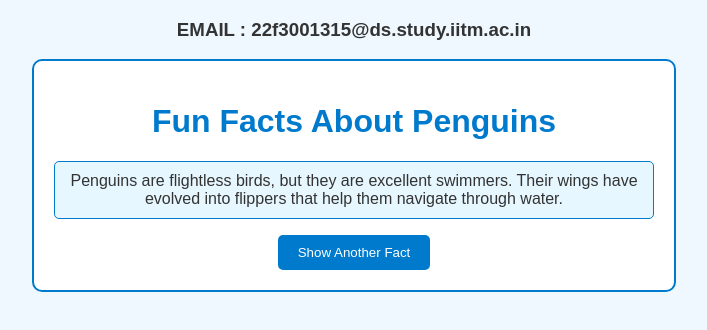
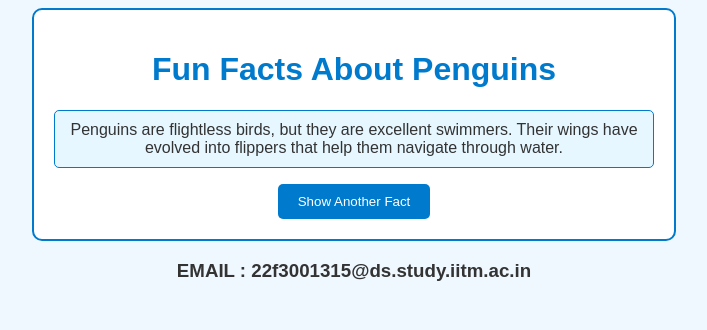
Before and after one commit to gkmfrombs/pengsfacts, a plain HTML site: page index.html in a window 1280 px wide. Shown: the whole page, without its empty margins (286-993 px from the left). Drawn offline with Linux system fonts and the light colour scheme.

Commit message:
Update index.html

```diff
--- a/index.html
+++ b/index.html
@@ -53,12 +53,13 @@
     </style>
 </head>
 <body>
-    <h3>EMAIL : 22f3001315@ds.study.iitm.ac.in </h3>
+
     <div class="container">
         <h1>Fun Facts About Penguins</h1>
         <ul id="facts-list"></ul>
         <button id="new-fact-btn">Show Another Fact</button>
     </div>
+    <div><h3>EMAIL : 22f3001315@ds.study.iitm.ac.in </h3></div>
     <script>
         const facts = [
             "Penguins are flightless birds, but they are excellent swimmers. Their wings have evolved into flippers that help them navigate through water.",
```
